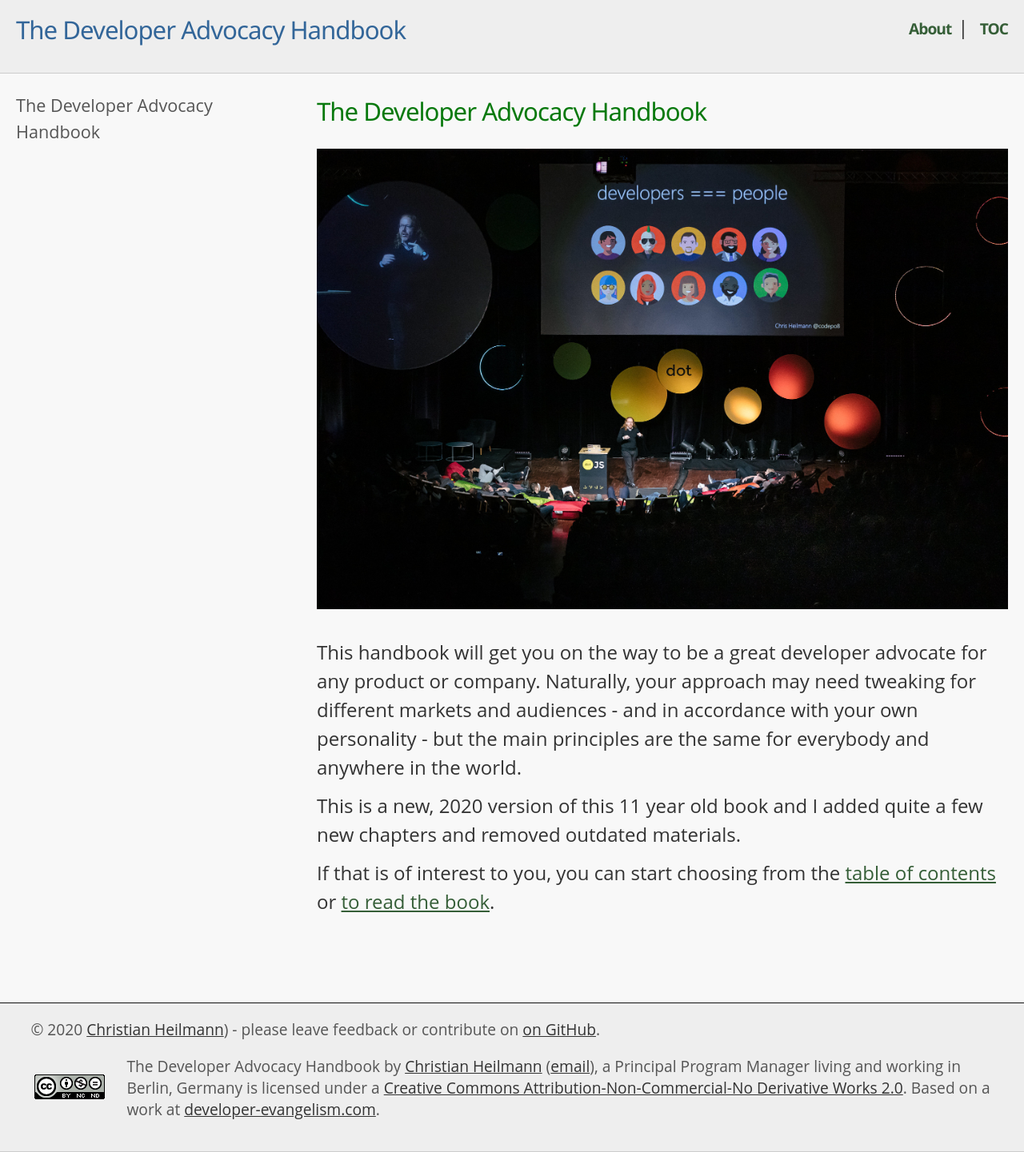
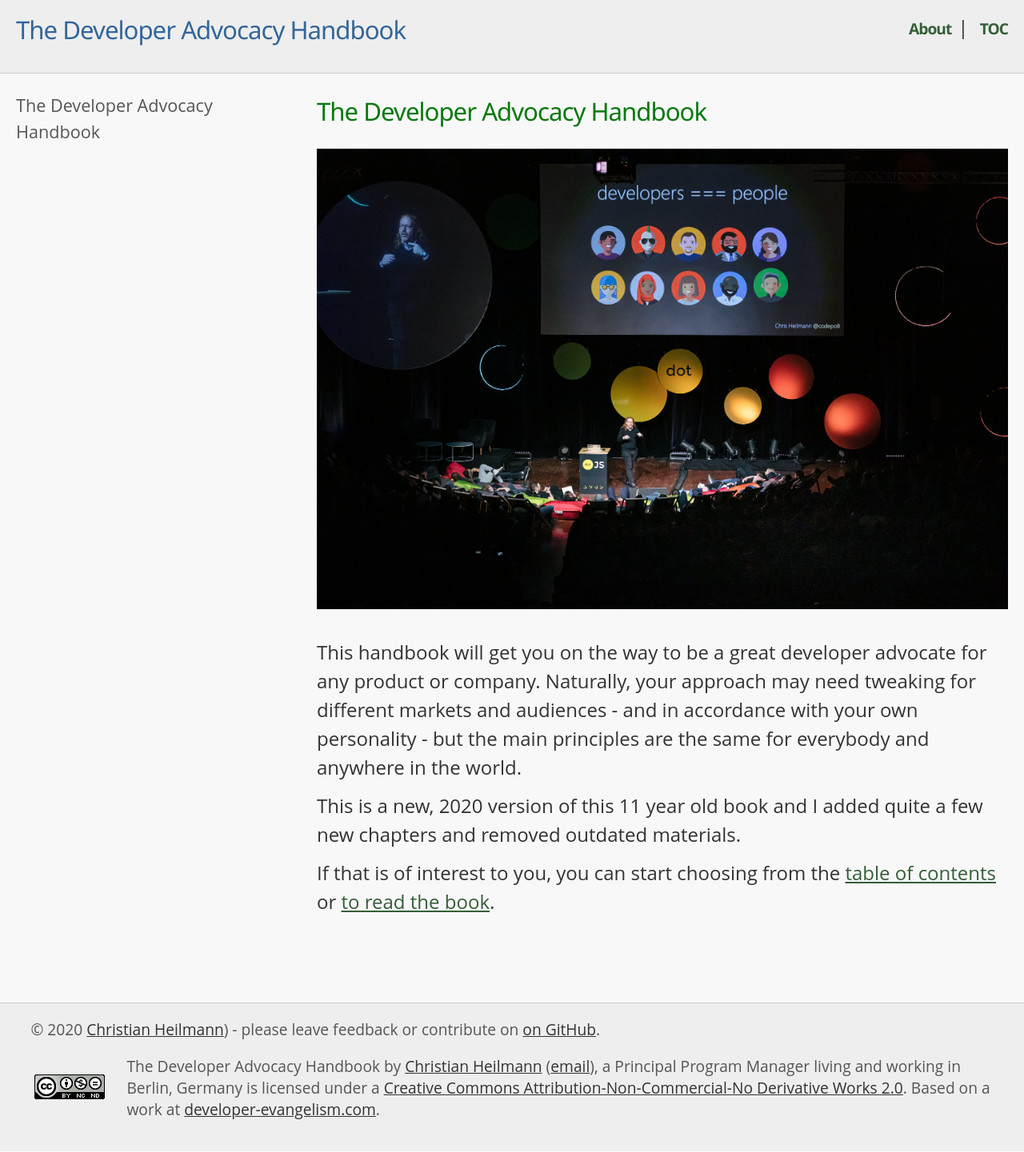
Before and after one commit to codepo8/developer-advocacy-handbook, a Jekyll site: the page built from README.md, in a window 1280 px wide. Shown: the whole page at 80% size. Built offline with Jekyll 4.4.1, drawn with Linux system fonts in a browser that asks for light colours; our own code applies the rules of GitHub Pages for plain Markdown files.

Commit message:
Update styles.css

```diff
--- a/assets/styles.css
+++ b/assets/styles.css
@@ -242,12 +242,11 @@
 
 footer {
   font-size: .8em;
-  border-top: 1px solid var(--line);
   padding: 1em 2em;
   margin-top: 5em;
   color: var(--footercolour);
   background: var(--footerbackground);
-  border-bottom: 1px solid var(--footershadow);
+  border-top: 1px solid var(--footershadow);
 }
 footer a {
   color: var(--footerlink);
```
